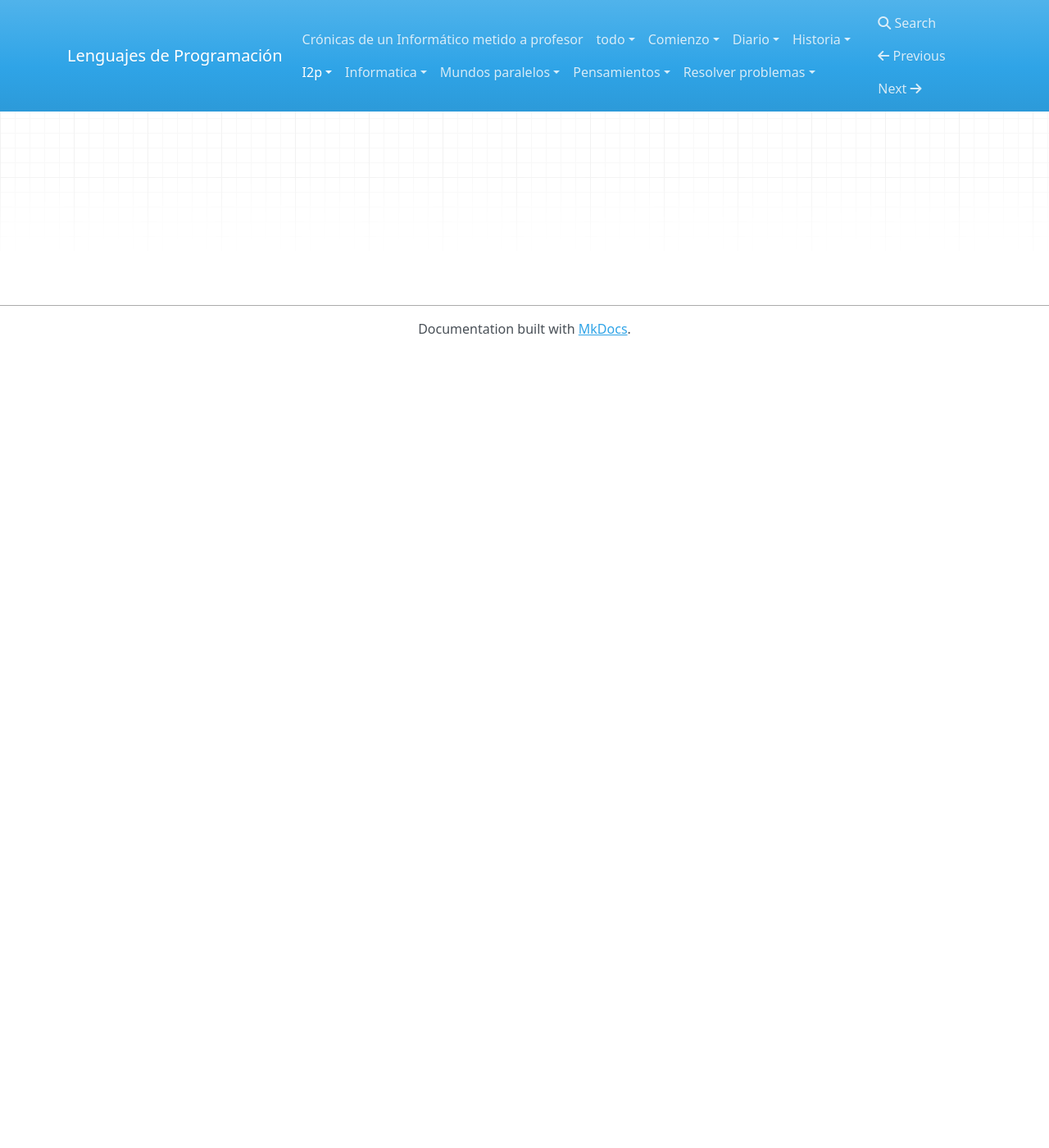
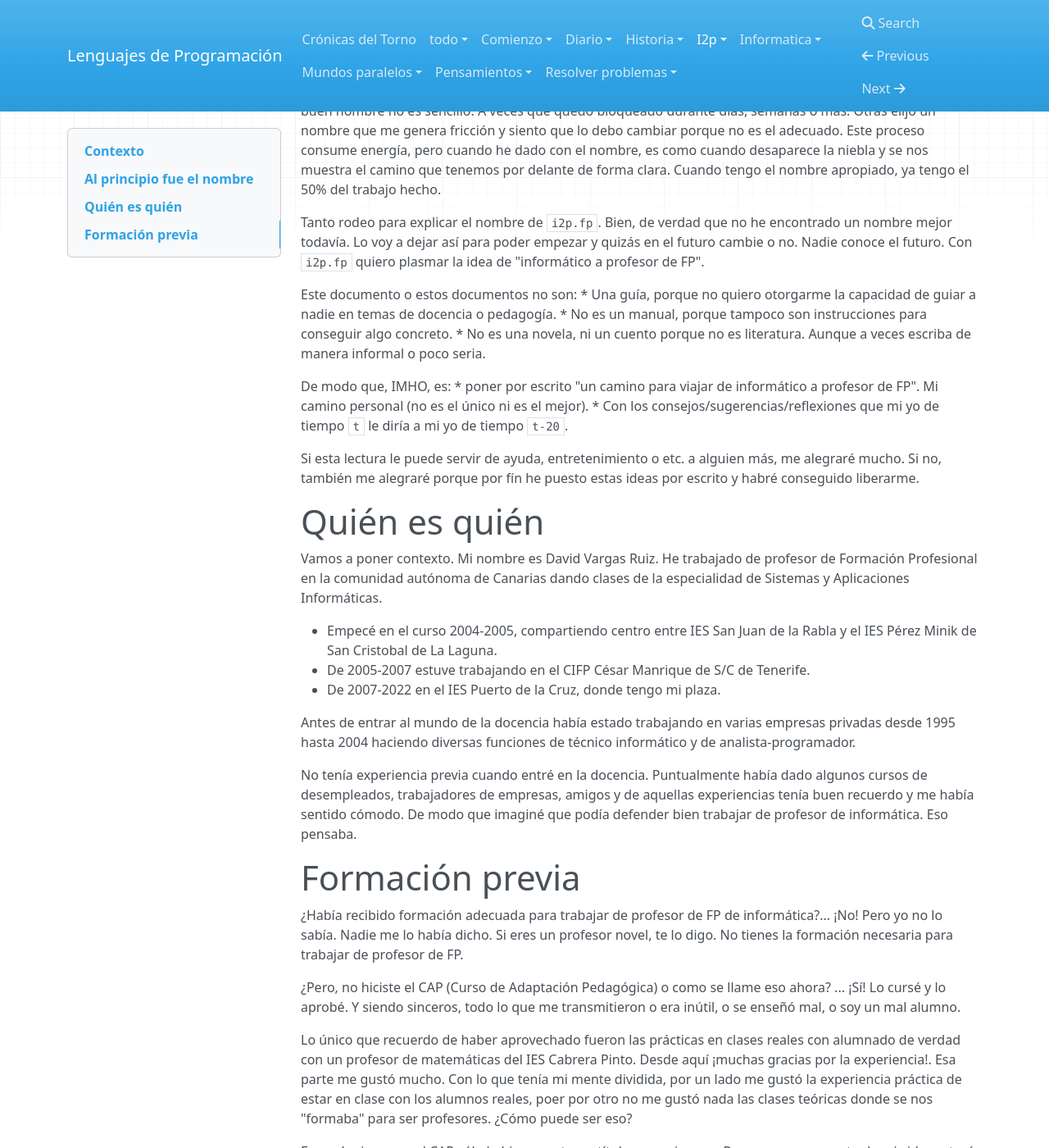
Before and after one commit to dvarrui/cronicas-del-torno, an MkDocs documentation site: the page built from docs/i2p/01-contexto.md, in a window 1280 px wide and 1400 px high, scrolled down 214 px. Shown: the whole window at 82% size. Built offline with MkDocs 1.6.1, drawn with Linux system fonts in a browser that asks for light colours; nearby versions of some CDN libraries; before the commit the page ends 900 px from its top, so only the background shows below that; some of the changed text lies outside the part shown.

Commit message:
new ip2 docs

```diff
--- a/README.md
+++ b/README.md
@@ -1,7 +1,7 @@
 
-# [I love Ruby](./docs/index.md)
+# [Cŕonicas del Torno](./docs/index.md)
 
-* Ir a la [página principal "I love Ruby"](./docs/index.md)
+* Ir a la [página principal"](./docs/index.md)
 
 ---
 
--- a/docs/i2p/01-contexto.md
+++ b/docs/i2p/01-contexto.md
@@ -1,2 +1,49 @@
+[<< back](./README.md) | [HOME](../index.md) | next
 
-# i2p
+# Contexto
+
+# Al principio fue el nombre
+
+Elegir el nombre adecuado para cada cosa, siempre me ha parecido muy importante. Sin embargo, elegir un buen nombre no es sencillo. A veces que quedo bloqueado durante días, semanas o más. Otras elijo un nombre que me genera fricción y siento que lo debo cambiar porque no es el adecuado. Este proceso consume energía, pero cuando he dado con el nombre, es como cuando desaparece la niebla y se nos muestra el camino que tenemos por delante de forma clara. Cuando tengo el nombre apropiado, ya tengo el 50% del trabajo hecho.
+
+Tanto rodeo para explicar el nombre de `i2p.fp`. Bien, de verdad que no he encontrado un nombre mejor todavía. Lo voy a dejar así para poder empezar y quizás en el futuro cambie o no. Nadie conoce el futuro. Con `i2p.fp` quiero plasmar la idea de "informático a profesor de FP".
+
+Este documento o estos documentos no son:
+* Una guía, porque no quiero otorgarme la capacidad de guiar a nadie en temas de docencia o pedagogía.
+* No es un manual, porque tampoco son instrucciones para conseguir algo concreto.
+* No es una novela, ni un cuento porque no es literatura. Aunque a veces escriba de manera informal o poco seria.
+
+De modo que, IMHO, es:
+* poner por escrito "un camino para viajar de informático a profesor de FP".
+Mi camino personal (no es el único ni es el mejor).
+* Con los consejos/sugerencias/reflexiones que mi yo de tiempo `t` le diría a mi yo de tiempo `t-20`.
+
+Si esta lectura le puede servir de ayuda, entretenimiento o etc. a alguien más, me alegraré mucho. Si no, también me alegraré porque por fín he puesto estas ideas por escrito y habré conseguido liberarme.
+
+# Quién es quién
+
+Vamos a poner contexto. Mi nombre es David Vargas Ruiz. He trabajado de profesor de Formación Profesional en la comunidad autónoma de Canarias dando clases de la especialidad de Sistemas y Aplicaciones Informáticas.
+
+* Empecé en el curso 2004-2005, compartiendo centro entre IES San Juan de la Rabla y el IES Pérez Minik de San Cristobal de La Laguna.
+* De 2005-2007 estuve trabajando en el CIFP César Manrique de S/C de Tenerife.
+* De 2007-2022 en el IES Puerto de la Cruz, donde tengo mi plaza.
+
+Antes de entrar al mundo de la docencia había estado trabajando en varias empresas privadas desde 1995 hasta 2004 haciendo diversas funciones de técnico informático y de analista-programador.
+
+No tenía experiencia previa cuando entré en la docencia. Puntualmente había dado algunos cursos de desempleados, trabajadores de empresas, amigos y de aquellas experiencias tenía buen recuerdo y me había sentido cómodo. De modo que imaginé que podía defender bien trabajar de profesor de informática. Eso pensaba.
+
+# Formación previa
+
+¿Había recibido formación adecuada para trabajar de profesor de FP de informática?... ¡No! Pero yo no lo sabía. Nadie me lo había dicho. Si eres un profesor novel, te lo digo. No tienes la formación necesaria para trabajar de profesor de FP.
+
+¿Pero, no hiciste el CAP (Curso de Adaptación Pedagógica) o como se llame eso ahora? ... ¡Sí! Lo cursé y lo aprobé. Y siendo sinceros, todo lo que me transmitieron o era inútil, o se enseñó mal, o soy un mal alumno.
+
+Lo único que recuerdo de haber aprovechado fueron las prácticas en clases reales con alumnado de verdad con un profesor de matemáticas del IES Cabrera Pinto. Desde aquí ¡muchas gracias por la experiencia!. Esa parte me gustó mucho. Con lo que tenía mi mente dividida, por un lado me gustó la experiencia práctica de estar en clase con los alumnos reales, poer por otro no me gustó nada las clases teóricas donde se nos "formaba" para ser profesores. ¿Cómo puede ser eso?
+
+En cualquier caso, el CAP sólo lo hice para tener título y por si acaso. Pero en ese momento de mi vida no tenía intención alguna de presentarme a oposiciones para profesor. La suerte quiso que este título me sirviera más adelante para tene puntos para poder entrar a dar clase.
+
+¿Entonces cuál era mi formación? Pues mi formación era lo que había aprendido en la Universidad para titular como Ingeniero Informático. Esa era mi formación. Es verdad que cada año me seguía formando haciendo cursos de las tecnologías que iban apareciendo, etc. Pero básicamente era un ingeniero informático.
+
+> Este dato es importante porque explica lo que vino a continuación.
+
+Empecemos con los consejos que `david(t=0)` le diría a `david(t-=20)`.
```
Also changed, not shown: docs/i2p/02-agosto.md (added, +62 -0 lines), docs/i2p/README.md (added, +6 -0 lines), docs/index.md (+12 -14 lines).
